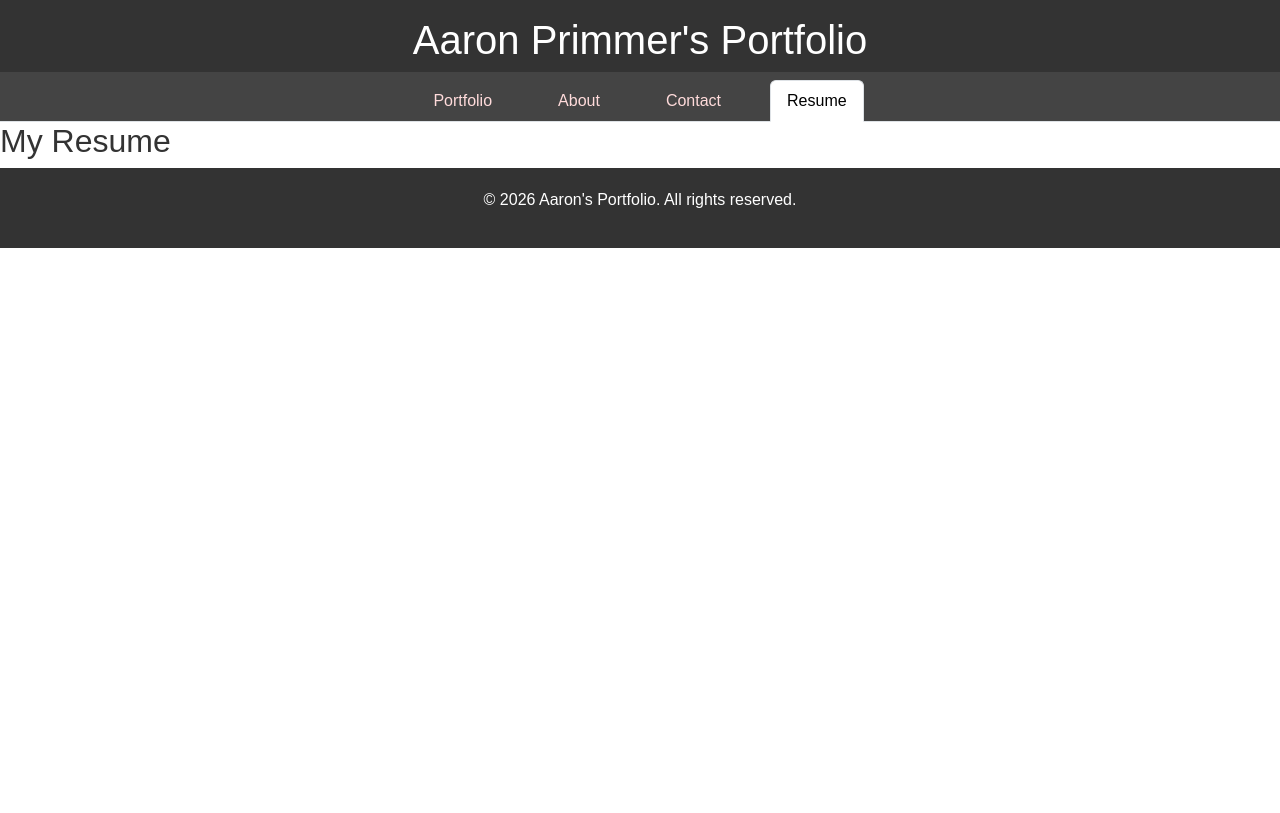
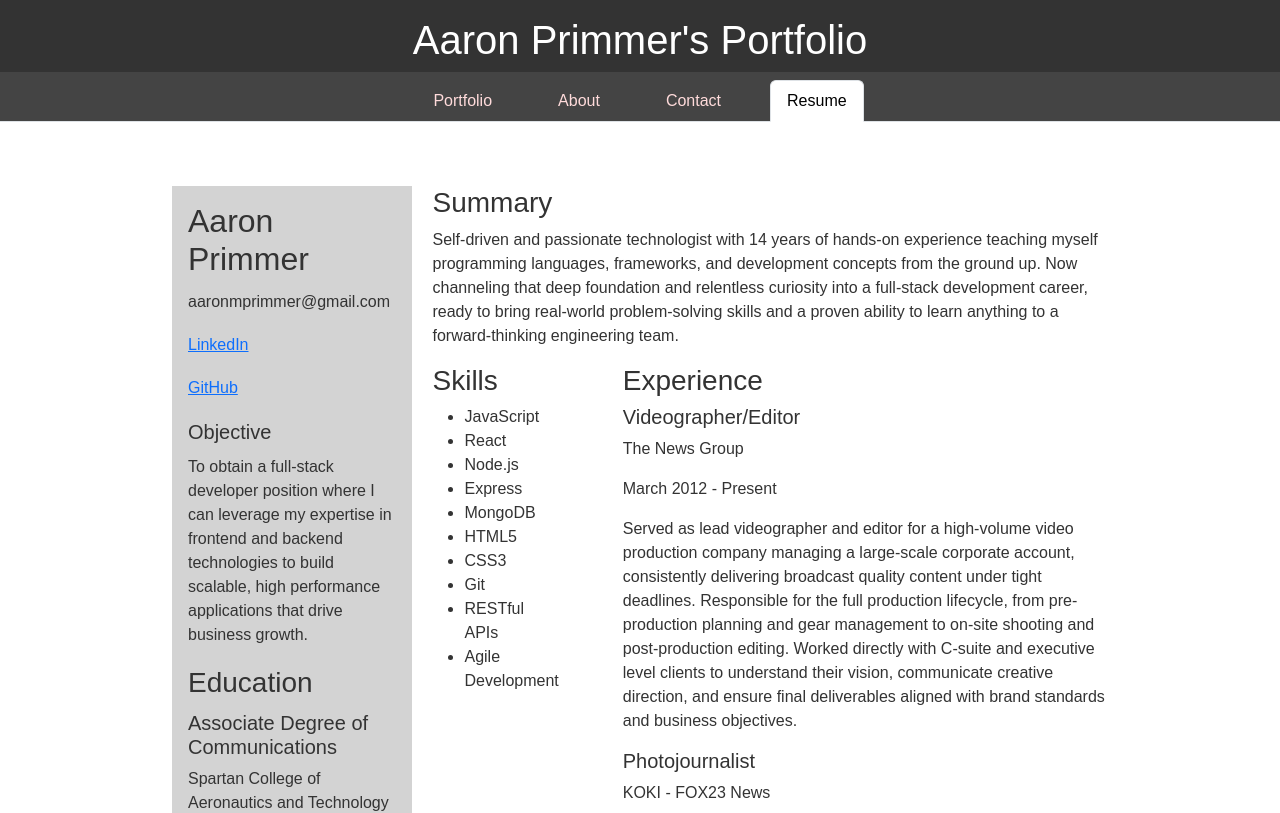
Before and after one commit to AaronPrimmer/PortfolioPage, a React (Vite) app: page /resume in a window 1280 px wide. Shown: the top 813 px of the page. Built offline with nearby package versions, Linux system fonts and the light colour scheme.

Commit message:
Added data to resume

```diff
--- a/src/css/mainStyle.css
+++ b/src/css/mainStyle.css
@@ -163,6 +163,52 @@ nav {
   background-color: #777;
 }
 
+/*  RESUME PAGE   */
+/*----------------*/
+
+.resume-main {
+  padding: 2rem;
+  min-height: 800px;
+  display: flex;
+  align-items: start;
+  justify-content: center;
+}
+
+.resume-header {
+  padding: 0 2rem 0 2rem;
+  margin-top: 2rem;
+  display: flex;
+  flex-direction: row;
+  align-items: start;
+  justify-content: space-between;
+  margin-bottom: 1rem;
+  max-width: 1000px;
+  min-height: 700px;
+}
+
+.resume-info {
+  padding: 1rem;
+  background-color: #d3d3d3;
+  display: flex;
+  flex-direction: column;
+  align-items: start;
+  justify-content: center;
+  gap: 0.2rem;
+}
+
+.resume-summary {
+  margin-left: 20px;
+}
+
+.resume-details {
+  display: flex;
+  flex-direction: row;
+  align-items: start;
+  justify-content: space-between;
+  gap: 4rem;
+  margin-top: 1rem;
+}
+
 /*     FOOTER     */
 /*----------------*/
 
--- /dev/null
+++ b/src/data/resume.json
@@ -0,0 +1,59 @@
+[
+  {
+    "name": "Aaron Primmer",
+    "email": "aaronmprimmer@gmail.com",
+    "linkedin": "https://www.linkedin.com/in/aaron-primmer-670991268/",
+    "github": "https://github.com/AaronPrimmer",
+    "summary": "Self-driven and passionate technologist with 14 years of hands-on experience teaching myself programming languages, frameworks, and development concepts from the ground up. Now channeling that deep foundation and relentless curiosity into a full-stack development career, ready to bring real-world problem-solving skills and a proven ability to learn anything to a forward-thinking engineering team.",
+    "objective": "To obtain a full-stack developer position where I can leverage my expertise in frontend and backend technologies to build scalable, high performance applications that drive business growth.",
+    "experience": [
+      {
+        "company": "The News Group",
+        "position": "Videographer/Editor",
+        "startDate": "March 2012",
+        "endDate": "Present",
+        "description": "Served as lead videographer and editor for a high-volume video production company managing a large-scale corporate account, consistently delivering broadcast quality content under tight deadlines.  Responsible for the full production lifecycle, from pre-production planning and gear management to on-site shooting and post-production editing. Worked directly with C-suite and executive level clients to understand their vision, communicate creative direction, and ensure final deliverables aligned with brand standards and business objectives."
+      },
+      {
+        "company": "KOKI - FOX23 News",
+        "position": "Photojournalist",
+        "startDate": "March 2002",
+        "endDate": "Feb 2012",
+        "description": "Worked as a field photojournalist for a local television news station, responsible for capturing compelling visual stories across a wide range of breaking news, feature, and investigative assignments. Operated professional broadcast cameras, lighting, and audio equipment in fast-paced, unpredictable environments to deliver broadcast-ready footage on tight deadlines.  Consistently demonstrated sound news judgment, strong storytelling instincts, and the ability to work independently in the field while staying in close communication with the assignment desk and production team."
+      }
+    ],
+    "education": [
+      {
+        "institution": "Spartan College of Aeronautics and Technology",
+        "degree": "Associate Degree of Communications",
+        "startDate": "July 2000",
+        "endDate": "May 2002"
+      },
+      {
+        "institution": "Codecademy",
+        "degree": "Full-Stack Developer Certification",
+        "startDate": "Sept 2025",
+        "endDate": "March 2026"
+      }
+    ],
+    "skills": [
+      "JavaScript",
+      "React",
+      "Node.js",
+      "Express",
+      "MongoDB",
+      "HTML5",
+      "CSS3",
+      "Git",
+      "RESTful APIs",
+      "Agile Development"
+    ],
+    "certifications": [
+      {
+        "name": "Full-Stack Developer Certification",
+        "issuer": "Codecademy",
+        "date": "03-2026"
+      }
+    ]
+  }
+]
--- a/src/pages/Resume.jsx
+++ b/src/pages/Resume.jsx
@@ -1,7 +1,63 @@
+import resume from "../data/resume.json";
+
 export default function Resume() {
   return (
     <>
-      <h2>My Resume</h2>
+      <div className="resume-main">
+        <div className="resume-header">
+          <div className="resume-info">
+            <h2>{resume[0].name}</h2>
+            <p>{resume[0].email}</p>
+            <p>
+              <a href={resume[0].linkedin}>LinkedIn</a>
+            </p>
+            <p>
+              <a href={resume[0].github}>GitHub</a>
+            </p>
+            <h5>Objective</h5>
+            <p>{resume[0].objective}</p>
+            <h3>Education</h3>
+            {resume[0].education.map((edu, index) => (
+              <div key={index}>
+                <h5>{edu.degree}</h5>
+                <p>{edu.institution}</p>
+                <p>
+                  {edu.startDate} - {edu.endDate}
+                </p>
+              </div>
+            ))}
+          </div>
+          <div className="resume-summary">
+            <h3>Summary</h3>
+            <p>{resume[0].summary}</p>
+            <div className="resume-details">
+              <div>
+                <h3>Skills</h3>
+                <ul>
+                  {resume[0].skills.map((skill, index) => (
+                    <li key={index}>{skill}</li>
+                  ))}
+                </ul>
+              </div>
+              <div>
+                <h3>Experience</h3>
+                {resume[0].experience.map((job, index) => (
+                  <div key={index}>
+                    <h5>{job.position}</h5>
+                    <p>{job.company}</p>
+                    <p>
+                      {job.startDate} - {job.endDate}
+                    </p>
+                    <p>{job.duration}</p>
+                    <p>{job.description}</p>
+                  </div>
+                ))}
+              </div>
+            </div>
+            <div className="resume-education"></div>
+          </div>
+        </div>
+      </div>
     </>
   );
 }
```
